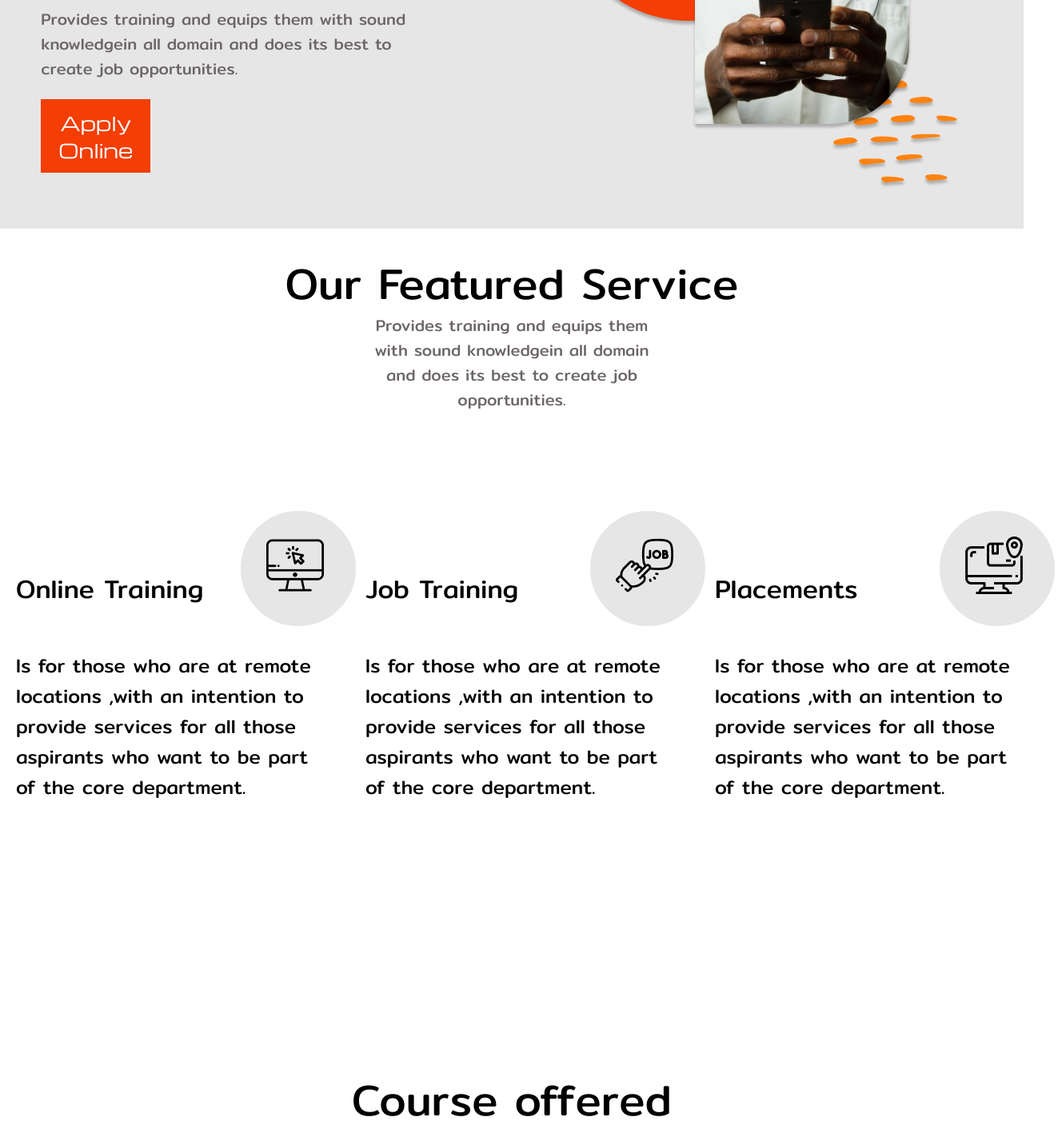
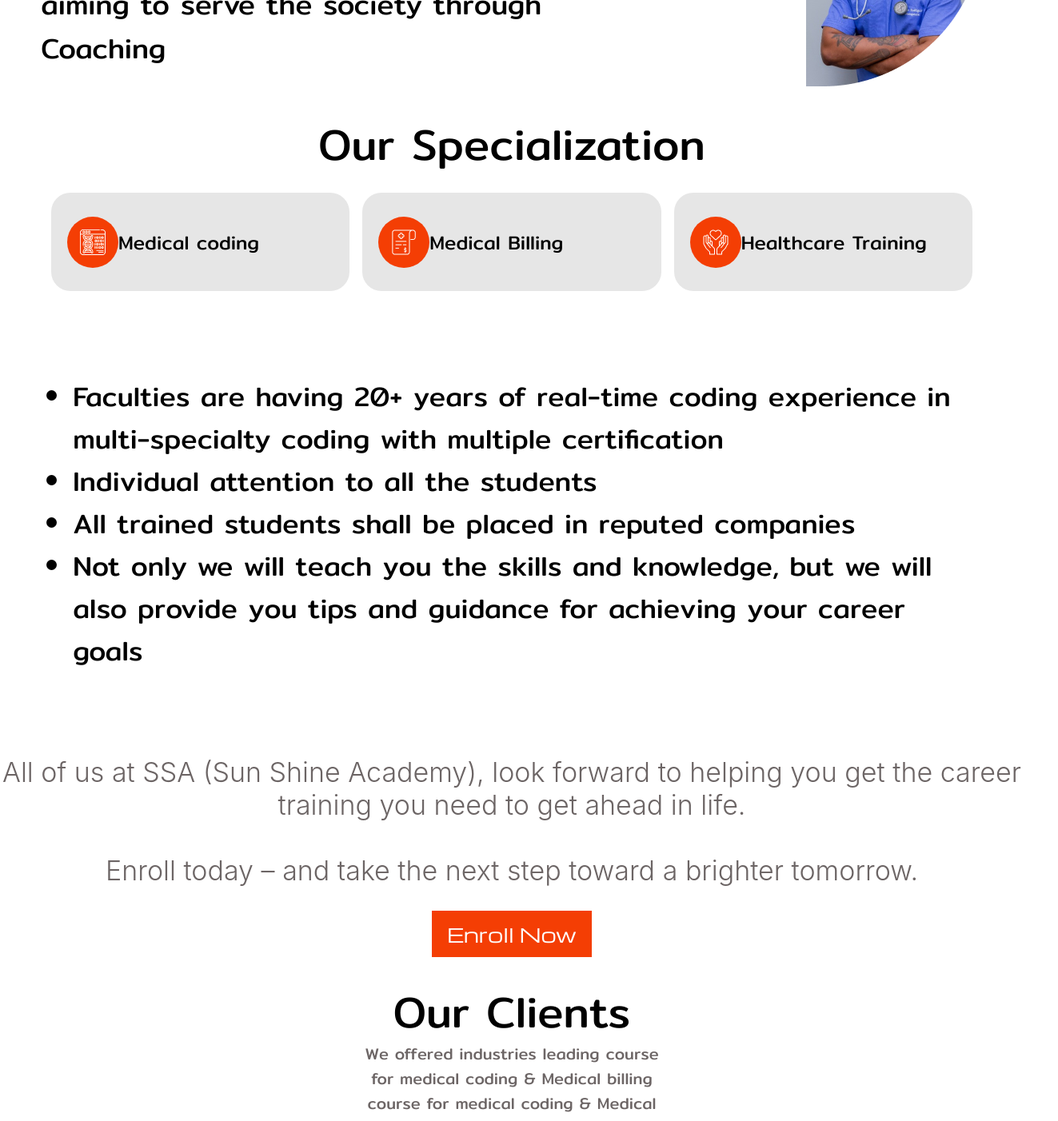
Before and after one commit to THILAKV007/sunshineacademy, a React (Create React App) app: page / in a window 1280 px wide. Shown: the part 660-2062 px from the top of the page at 80% size, 1323 px wide, since content can reach past the window. Built offline with nearby package versions, Linux system fonts and the light colour scheme; a web font is replaced by a local one.

Commit message:
about us to footer done

```diff
--- a/src/pages/about_us/about_us.css
+++ b/src/pages/about_us/about_us.css
@@ -18,3 +18,9 @@
   font-weight: 300;
   line-height: normal;
 }
+
+@media only screen and (max-width: 1024px) {
+  .about-us-content {
+    flex-direction: column;
+  }
+}
--- a/src/pages/home/home.js
+++ b/src/pages/home/home.js
@@ -19,7 +19,7 @@ function Home({ innerRefs }) {
   console.log('thereee', innerRefs)
   return (
     <>
-      <NavBar
+      {/* <NavBar
         innerRefs={{
           dashboardRef,
           servicesRef,
@@ -27,11 +27,11 @@ function Home({ innerRefs }) {
           aboutUsRef,
           contactUsRef,
         }}
-      />
-      <Dashboard ref={dashboardRef}/>
+      /> */}
+      {/* <Dashboard ref={dashboardRef}/>
       <Services ref={servicesRef}/>
-      <Courses ref={coursesRef} />
-      <AboutUs ref={aboutUsRef}/>
+      <Courses ref={coursesRef} />  */}
+      <AboutUs ref={aboutUsRef} />
       <OurSpecialization />
       <Clients />
       <ContactUs ref={contactUsRef} />
--- a/src/pages/specilization/our_specialization.js
+++ b/src/pages/specilization/our_specialization.js
@@ -1,62 +1,80 @@
-import "../specilization/specialization.css";
+import '../specilization/specialization.css'
+import { Box } from '@mui/material'
 
 function OurSpecialization() {
   return (
-    <section className="about-us-bg">
-      <div className="heading-text-style">Our Specialization</div>
-      <div className="specialization-types">
-        <div className="types-bg">
-          <span className="set-bg-circle">
-            <img src="/assets/medical-coding.png" style={{ padding: 16 }}></img>
+    <section className='about-us-bg'>
+      <div className='heading-text-style'>Our Specialization</div>
+      <Box
+        sx={{
+          display: 'grid',
+          gridTemplateColumns: ['1fr', '1fr 1fr', '1fr 1fr 1fr'],
+          gap: '16px',
+        }}
+        className='specialization-types'
+      >
+        <div className='types-bg'>
+          <span className='set-bg-circle'>
+            <img src='/assets/medical-coding.png' style={{ padding: 16 }}></img>
           </span>
-          <span className="specialization-types-style">Medical coding</span>
+          <span className='specialization-types-style'>Medical coding</span>
         </div>
-        <div className="types-bg">
-          <span className="set-bg-circle">
+        <div className='types-bg'>
+          <span className='set-bg-circle'>
             <img
-              src="/assets/medical-billing.png"
+              src='/assets/medical-billing.png'
               style={{ padding: 16 }}
             ></img>
           </span>
-          <span className="specialization-types-style">Medical Billing</span>
+          <span className='specialization-types-style'>Medical Billing</span>
         </div>
-        <div className="types-bg">
-          <span className="set-bg-circle">
+        <div className='types-bg'>
+          <span className='set-bg-circle'>
             <img
-              src="/assets/health-insurance.png"
+              src='/assets/health-insurance.png'
               style={{ padding: 16 }}
             ></img>
           </span>
-          <span className="specialization-types-style">
+          <span className='specialization-types-style'>
             Healthcare Training
           </span>
         </div>
-      </div>
-      <div className="explanation">
+      </Box>
+      <div className='explanation'>
         <ul>
-          <li className="explanation-style">
+          <li className='explanation-style'>
             Faculties are having 20+ years of real-time coding experience in
             multi-specialty coding with multiple certification
           </li>
-          <li className="explanation-style">
+          <li className='explanation-style'>
             Individual attention to all the students
           </li>
-          <li className="explanation-style">
+          <li className='explanation-style'>
             All trained students shall be placed in reputed companies
           </li>
-          <li className="explanation-style">
+          <li className='explanation-style'>
             Not only we will teach you the skills and knowledge, but we will
             also provide you tips and guidance for achieving your career goals
           </li>
         </ul>
       </div>
-      <div style={{color:"#6C6565",fontSize:34,fontWeight:300,textAlign:"center",marginTop:105}}>
-      All of us at SSA (Sun Shine Academy), look forward to helping you get the career training you need to get ahead in life.<br/><br/>Enroll today – and take the next step toward a brighter tomorrow.
-     </div>
-     <div className="enroll-btn">
-        Enroll Now
-     </div>
+      <div
+        style={{
+          color: '#6C6565',
+          fontSize: 34,
+          fontWeight: 300,
+          textAlign: 'center',
+          marginTop: 105,
+        }}
+      >
+        All of us at SSA (Sun Shine Academy), look forward to helping you get
+        the career training you need to get ahead in life.
+        <br />
+        <br />
+        Enroll today – and take the next step toward a brighter tomorrow.
+      </div>
+      <div className='enroll-btn'>Enroll Now</div>
     </section>
-  );
+  )
 }
-export default OurSpecialization;
+export default OurSpecialization
--- a/src/pages/specilization/specialization.css
+++ b/src/pages/specilization/specialization.css
@@ -1,10 +1,10 @@
 .specialization-types {
-  display: flex;
+  /* display: flex; */
   margin-top: 24px;
-  margin-left: 4%;
+  margin-left: 5%;
   margin-right: 5%;
-  justify-content: space-between;
-  align-items: center;
+  /* justify-content: space-between; */
+  /* align-items: center; */
 }
 .types-bg {
   background-color: #e6e6e6;
@@ -48,8 +48,8 @@
 .enroll-btn {
   height: 58px;
   width: auto;
-  margin-left: 45%;
-  margin-right: 45%;
+  max-width: 200px;
+  margin: auto;
   margin-top: 30px;
   background-color: #f43e04;
   color: #fff;
```
Also changed, not shown: src/pages/Our_Clients/our_clients.css (+13 -9 lines), src/pages/about_us/about_us.js (+18 -14 lines).
